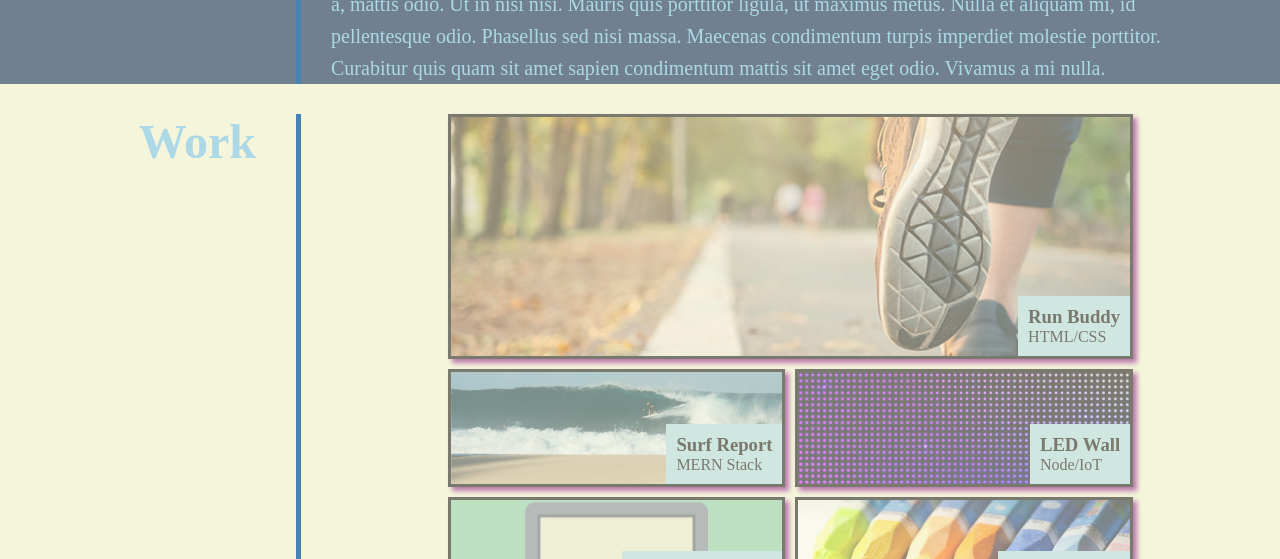
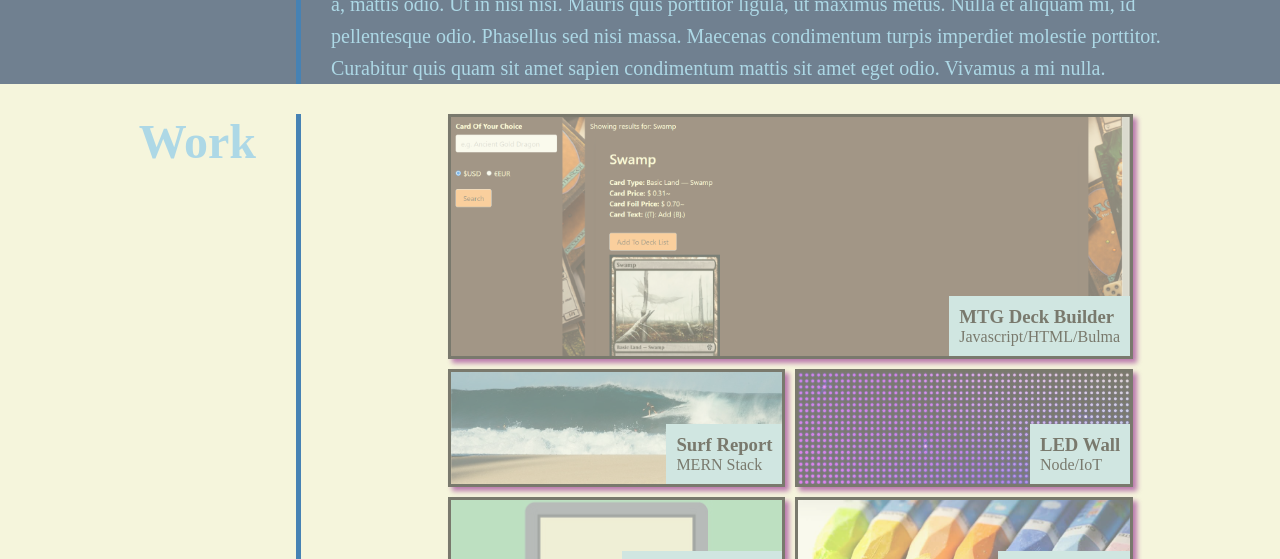
Before and after one commit to mcfoote/my-professional-portfolio-using-html-css, a plain HTML site: page index.html in a window 1280 px wide. Shown: the part 747-1306 px from the top of the page. Drawn offline with Linux system fonts and the light colour scheme.

Commit message:
adding project one to portfolio.

```diff
--- a/assets/css/style.css
+++ b/assets/css/style.css
@@ -171,8 +171,8 @@ header nav ul li a:hover {
 }
 
 /*Link background images to boxes */
-.runBuddy {
-    background-image: url("../images/runBuddy.jpg");
+.MTGDeckBuilder {
+    background-image: url("../images/siteScreenShot.png");
     grid-column: 1/3;
     grid-row: span 2;
 }
--- a/index.html
+++ b/index.html
@@ -70,11 +70,11 @@
 
             <div class="projectGrid">
 
-                <a href="https://github.com/mcfoote" class="project runBuddy" >
+                <a href="https://github.com/mcfoote" class="project MTGDeckBuilder" >
                     <div class="projectLabels">
-                        <h3>Run Buddy</h3>
+                        <h3>MTG Deck Builder</h3>
                         <p>
-                            HTML/CSS
+                            Javascript/HTML/Bulma
                         </p>
                     </div>
                 </a>
```
Also changed, not shown: assets/images/siteScreenShot.png (added).
